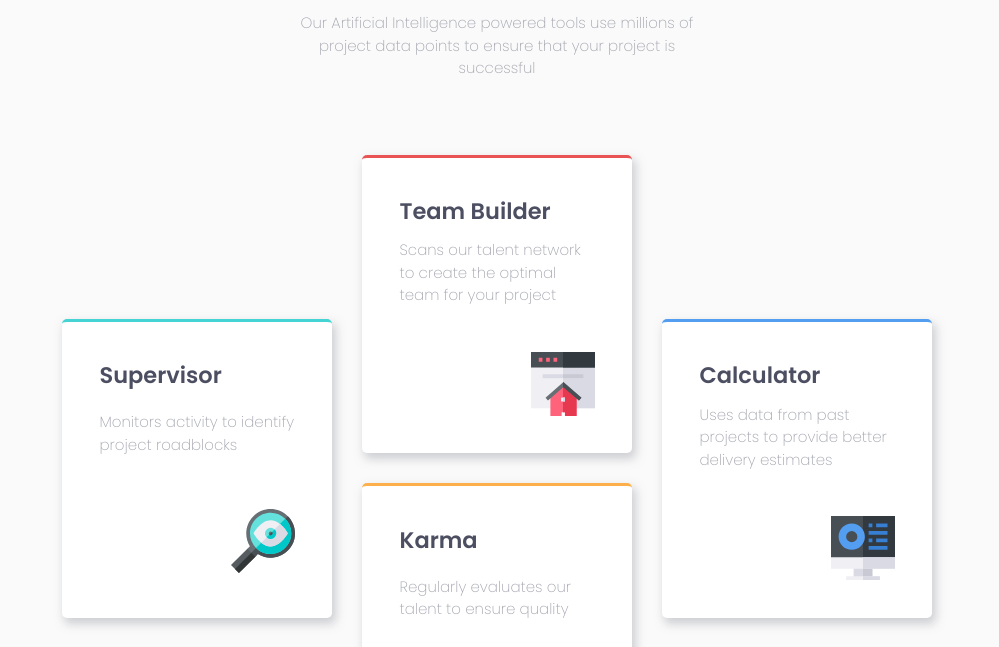
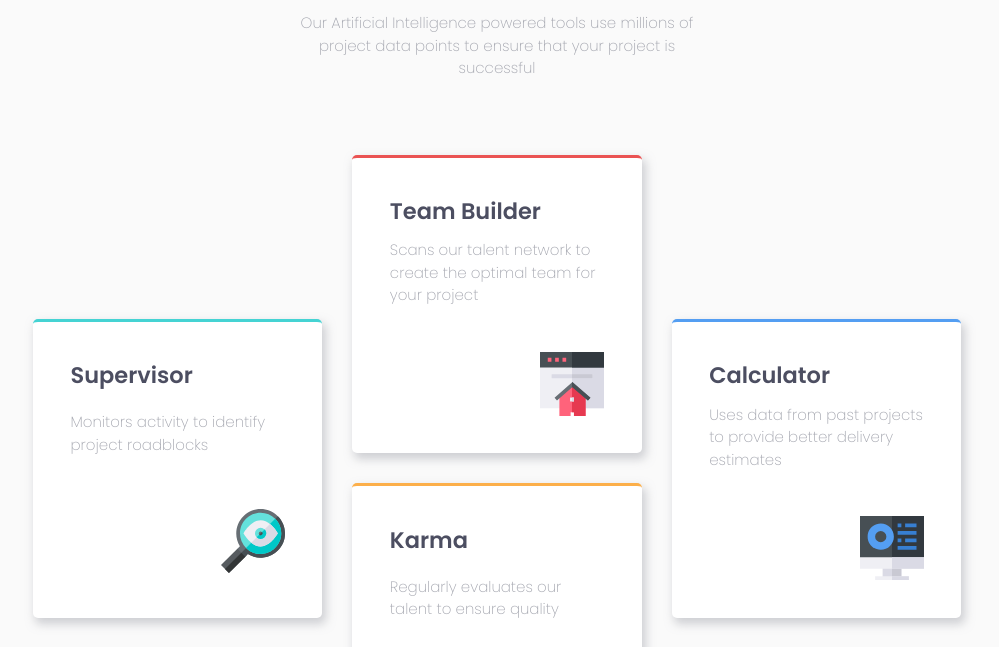
Before and after one commit to johnnysedh3lllo/four-card-feature-section-frontend-mentor, a plain HTML site: page index.html in a window 1280 px wide. Shown: the part 153-800 px from the top of the page, without its empty margins (143-1142 px from the left). Drawn offline with Linux system fonts and the light colour scheme.

Commit message:
Update styles.css

```diff
--- a/styles.css
+++ b/styles.css
@@ -180,7 +180,7 @@ section > p {
     gap: 2em;
     grid-template-columns: 1fr 1fr 1fr;
     grid-template-rows: 1fr 1fr 1fr 1fr;
-    max-width: 75%;
+    max-width: 80%;
     margin: 0 auto;
   }
 
```
